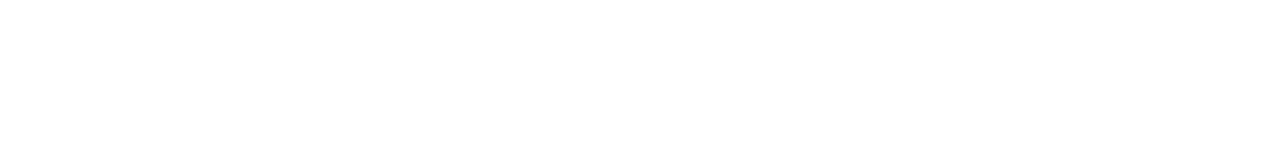
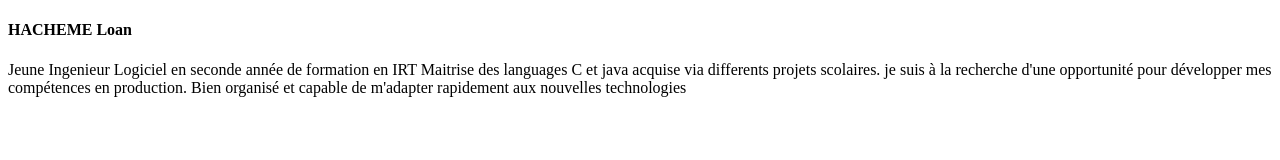
Before and after one commit to Snart2kz/mon-cv, a plain HTML site: page index.html in a window 1280 px wide. Drawn offline with Linux system fonts and the light colour scheme.

Commit message:
mise en place de la section description

```diff
--- a/index.html
+++ b/index.html
@@ -7,6 +7,14 @@
     <link rel="stylesheet" href="style.css" >
 </head>
 <body>
+    <section>
+        <h4>HACHEME Loan</h4>
+        <p>Jeune Ingenieur Logiciel en seconde année de formation en IRT
+            Maitrise des languages C et java acquise via differents projets scolaires.
+            je suis à la recherche d'une opportunité pour développer mes compétences en production.
+            Bien organisé et capable de m'adapter rapidement aux nouvelles technologies
+        </p>
 
+    </section>
 </body>
 </html>
```
